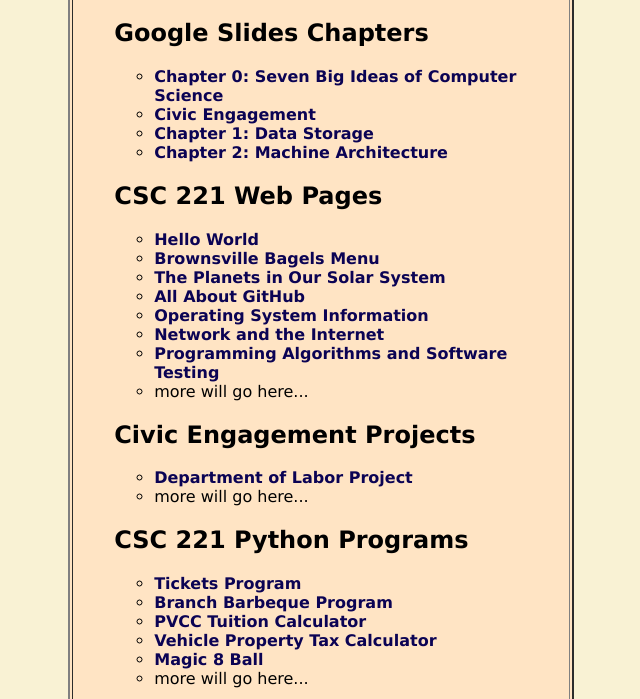
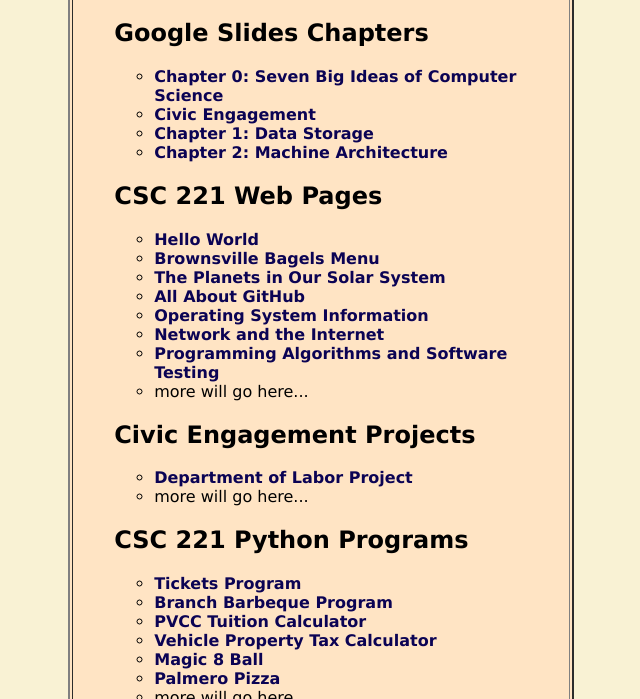
Before and after one commit to elijahallen-straton-pvcc/elijahallen-straton-pvcc.github.io, a plain HTML site: page index.html in a window 1280 px wide. Shown: the part 101-800 px from the top of the page, without its empty margins (319-959 px from the left). Drawn offline with Linux system fonts and the light colour scheme.

Commit message:
Update index.html

```diff
--- a/index.html
+++ b/index.html
@@ -65,6 +65,7 @@
     <li><a href = "PVCC_Tuition.py"> PVCC Tuition Calculator </a></li>
     <li><a href = "propertytax.py"> Vehicle Property Tax Calculator </a></li>
     <li><a href = "magic8.py"> Magic 8 Ball </a></li>
+    <li><a href = "pizza.py"> Palmero Pizza </a></li>
     <li> more will go here... </li>
 </ul>
 
```
